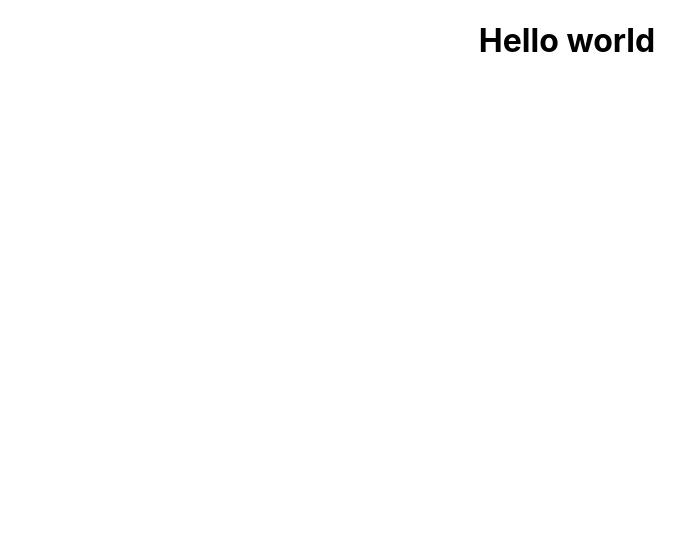
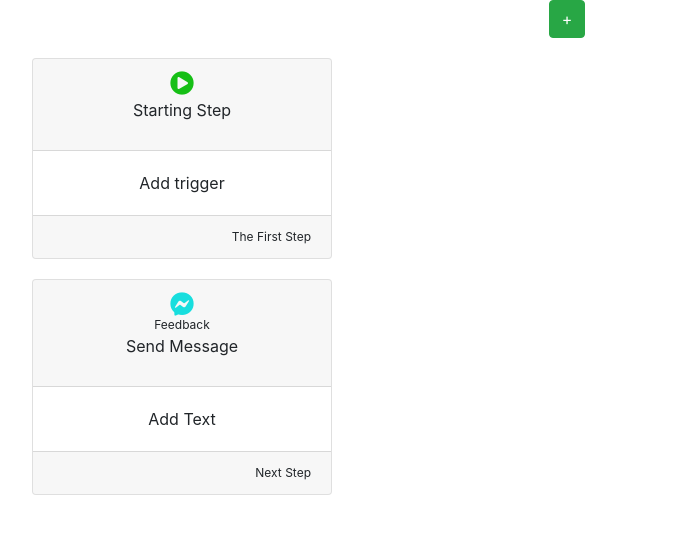
Before and after one commit to SoyketHM/flow-builder-tool, a React (Create React App) app: page / in a window 1280 px wide. Shown: the top 534 px of the page, without its empty margins (73-758 px from the left). Built offline with nearby package versions, Linux system fonts and the light colour scheme.

Commit message:
add card view

```diff
--- a/public/index.html
+++ b/public/index.html
@@ -24,6 +24,8 @@
       work correctly both with client-side routing and a non-root public URL.
       Learn how to configure a non-root public URL by running `npm run build`.
     -->
+    <link rel="stylesheet" href="https://pro.fontawesome.com/releases/v5.10.0/css/all.css" integrity="sha384-AYmEC3Yw5cVb3ZcuHtOA93w35dYTsvhLPVnYs9eStHfGJvOvKxVfELGroGkvsg+p" crossorigin="anonymous"/>
+    <link rel="stylesheet" href="https://stackpath.bootstrapcdn.com/bootstrap/4.4.1/css/bootstrap.min.css" integrity="sha384-Vkoo8x4CGsO3+Hhxv8T/Q5PaXtkKtu6ug5TOeNV6gBiFeWPGFN9MuhOf23Q9Ifjh" crossorigin="anonymous">
     <title>React App</title>
   </head>
   <body>
@@ -39,5 +41,8 @@
       To begin the development, run `npm start` or `yarn start`.
       To create a production bundle, use `npm run build` or `yarn build`.
     -->
+    <script src="https://code.jquery.com/jquery-3.4.1.slim.min.js" integrity="sha384-J6qa4849blE2+poT4WnyKhv5vZF5SrPo0iEjwBvKU7imGFAV0wwj1yYfoRSJoZ+n" crossorigin="anonymous"></script>
+<script src="https://cdn.jsdelivr.net/npm/popper.js@1.16.0/dist/umd/popper.min.js" integrity="sha384-Q6E9RHvbIyZFJoft+2mJbHaEWldlvI9IOYy5n3zV9zzTtmI3UksdQRVvoxMfooAo" crossorigin="anonymous"></script>
+<script src="https://stackpath.bootstrapcdn.com/bootstrap/4.4.1/js/bootstrap.min.js" integrity="sha384-wfSDF2E50Y2D1uUdj0O3uMBJnjuUD4Ih7YwaYd1iqfktj0Uod8GCExl3Og8ifwB6" crossorigin="anonymous"></script>
   </body>
 </html>
--- a/src/views/pages/Home.js
+++ b/src/views/pages/Home.js
@@ -1,9 +1,59 @@
-import React from 'react'
+import React, { useState } from 'react';
 
 function Home() {
+    const [cards, setCards] = useState([{ id: 1, text: 'Add Text' }]);
+    const [showModal, setShowModal] = useState(false);
+    const addcard = () => {
+        setCards([...cards, { id: cards.length + 1, text: 'Add Text' }]);
+        setShowModal(true)
+    }
     return (
-        <div>
-            <h1>Hello world</h1>
+        <div className="container">
+            <button className="btn btn-success" onClick={addcard} >+</button>
+            <div className="card" style={{ width: 300, margin: 20, cursor: "pointer" }} onClick={() => setShowModal(true)}>
+                <div className="card-header">
+                    <i className="fas fa-play-circle" style={{ color: "#16bf16", fontSize: 24 }}></i>
+                    <p>Starting Step</p>
+                </div>
+                <div className="card-body">Add trigger</div>
+                <div className="card-footer" style={{ fontSize: 12, textAlign: "right" }}>The First Step</div>
+            </div>
+            {cards.map((card, index) => (
+                <div className="card" style={{ width: 300, margin: 20, cursor: "pointer" }} key={card.id} onClick={() => setShowModal(true)}>
+                    <div className="card-header d-flex flex-column">
+                        <i className="fab fa-facebook-messenger" style={{ color: "#18dede", fontSize: 24 }}></i>
+                        <span style={{ fontSize: 12 }}>Feedback</span>
+                        <p>Send Message</p>
+                    </div>
+                    <div className="card-body">{card.text}</div>
+                    <div className="card-footer" style={{ fontSize: 12, textAlign: "right" }}>Next Step</div>
+                </div>
+            ))}
+            { showModal ? (
+                <div className="modal" style={{ display: "block" }}>
+                    <div className="modal-dialog modal-dialog-centered" role="document">
+                        <div className="modal-content">
+                            <div className="modal-header">
+                                <h5 className="modal-title" id="exampleModalLongTitle">Modal title</h5>
+
+                                <button type="button" className="close" data-dismiss="modal" aria-label="Close" onClick={() => setShowModal(false)}>
+                                    <span aria-hidden="true">&times;</span>
+                                </button>
+                            </div>
+                            <div className="modal-body">
+                            </div>
+                            <div className="modal-footer">
+                                <button type="button" className="btn btn-secondary" data-
+                                    dismiss="modal">Close</button>
+                                <button type="button" className="btn btn-primary">Save changes</button>
+                            </div>
+                        </div>
+                    </div>
+                </div>
+            ) : null}
+
+
+
         </div>
     )
 }
```
